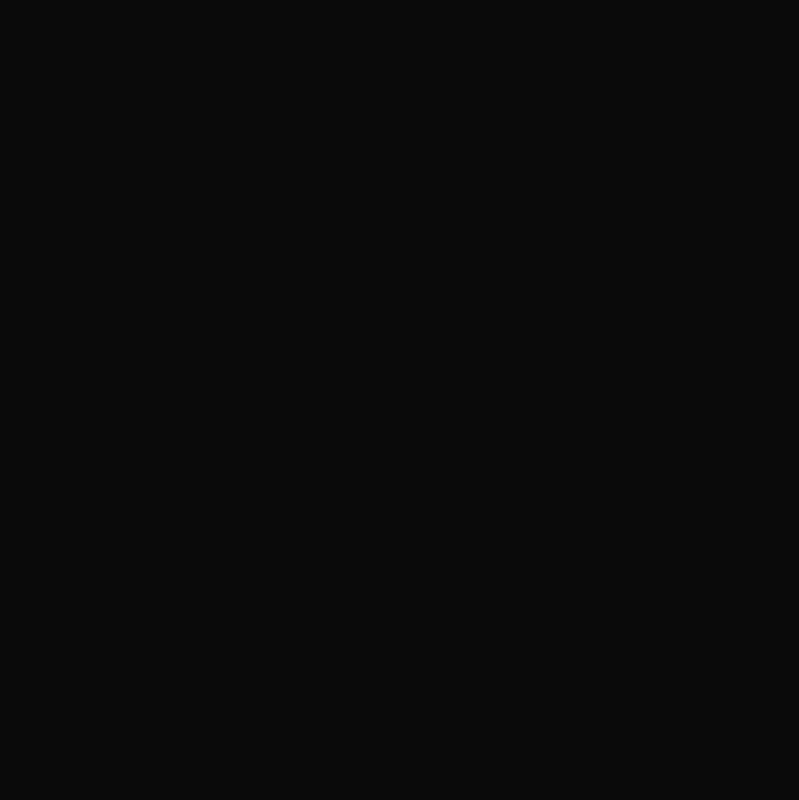
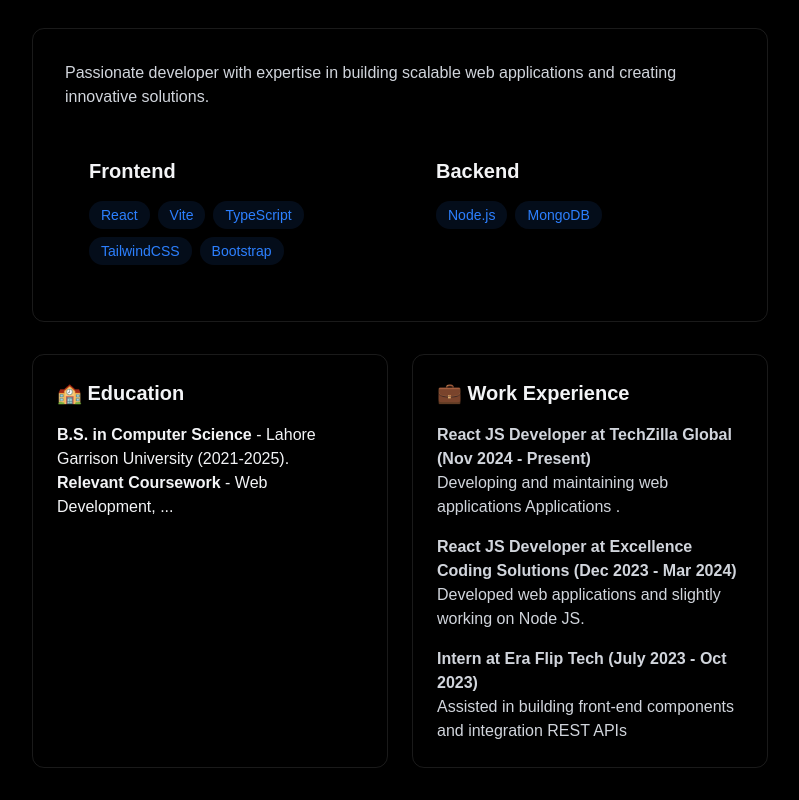
Before and after one commit to ShahbazNadeem/Shahbaz-Portfolio, a React (Vite) app: page / in a window 1280 px wide. Shown: the part 920-1720 px from the top of the page, without its empty margins (240-1039 px from the left). Before the commit the page ends 800 px from the top, so only its background shows below. Built offline with nearby package versions, Linux system fonts and the light colour scheme.

Commit message:
home and about page completed

```diff
--- a/src/App.jsx
+++ b/src/App.jsx
@@ -4,6 +4,8 @@ import { LoadingScreen } from './components/LoadingScreen'
 import Navbar from './components/Navbar';
 import MobileMenu from './components/MobileMenu';
 import Home from './components/sections/Home';
+import About from './components/sections/About';
+import Projects from './components/sections/Projects';
 
 function App() {
 
@@ -18,6 +20,8 @@ function App() {
         <Navbar menuOpen={menuOpen} setMenuOpen={setMenuOpen} />
         <MobileMenu menuOpen={menuOpen} setMenuOpen={setMenuOpen} />
         <Home/>
+        <About/>
+        <Projects />
       </div>
 
     </>
--- a/src/components/sections/About.jsx
+++ b/src/components/sections/About.jsx
@@ -0,0 +1,98 @@
+import React from 'react'
+
+const About = () => {
+    const frontendSkills = [
+        "React",
+        "Vite",
+        "TypeScript",
+        "TailwindCSS",
+        "Bootstrap",
+    ];
+    const backendSkills = ["Node.js", "MongoDB"];
+    return (
+        <section id='about' className='min-h-screen flex items-center justify-center py-20'>
+            <div className="max-w-3xl mx-auto px-4">
+                <h2 className='text-3xl font-bold mb-8 bg-gradient-to-r from-blue-500 to-cyan-400 bg-clip-text text-transparent text-center'>About Me</h2>
+
+                <div className=" rounded-xl p-8 border-white/10 border hover:-translate-y-1 transition-all">
+                    <p className='text-gray-300 mb-6'>Passionate developer with expertise in building scalable web applications and creating innovative solutions.</p>
+
+                    <div className="grid grid-cols-1 md:grid-cols-2 gap-6">
+                        <div className="rounded-xl p-6 hover:-translate-y-1 transition-all">
+                            <h3 className='text-xl font-bold mb-4'>Frontend</h3>
+                            <div className="flex flex-wrap gap-2">
+                                {frontendSkills.map((tech, key) => (
+                                    <span key={key} className="bg-blue-500/10 text-blue-500 py-1 px-3 rounded-full text-sm :bg-blue-500/20  transition">
+                                        {tech}
+                                    </span>
+                                ))}
+                            </div>
+                        </div>
+                        <div className="rounded-xl p-6 hover:-translate-y-1 transition-all">
+                            <h3 className='text-xl font-bold mb-4'>Backend</h3>
+                            <div className="flex flex-wrap gap-2">
+                                {backendSkills.map((tech, key) => (
+                                    <span key={key} className="bg-blue-500/10 text-blue-500 py-1 px-3 rounded-full text-sm :bg-blue-500/20  transition">
+                                        {tech}
+                                    </span>
+                                ))}
+                            </div>
+                        </div>
+
+                    </div>
+                </div>
+
+                <div className="grid grid-cols-1 md:grid-cols-2 gap-6 mt-8">
+                    <div className="p-6 rounded-xl border-white/10 border hover:-translate-y-1 transition-all">
+                        <h3 className="text-xl font-bold mb-4"> 🏫 Education </h3>
+                        <ul>
+                            <li>
+                                <strong> B.S. in Computer Science </strong> - Lahore Garrison University
+                                (2021-2025).
+                            </li>
+                            <li>
+                                <strong>Relevant Coursework</strong> - Web Development,  ...
+                            </li>
+                        </ul>
+                    </div>
+                    <div className="p-6 rounded-xl border-white/10 border hover:-translate-y-1 transition-all">
+                        <h3 className="text-xl font-bold mb-4"> 💼 Work Experience </h3>
+                        <div className="space-y-4 text-gray-300">
+                            <div>
+                                <h4 className="font-semibold">
+                                    React JS Developer at TechZilla Global (Nov 2024 - Present)
+                                </h4>
+                                <p>
+                                    Developing and maintaining web applications Applications .
+                                </p>
+                            </div>
+
+                            <div>
+                                <h4 className="font-semibold">
+                                    React JS Developer at Excellence Coding Solutions (Dec 2023 - Mar 2024)
+                                </h4>
+                                <p>
+                                    Developed web applications and slightly working on Node JS.
+                                </p>
+                            </div>
+
+                            <div>
+                                <h4 className="font-semibold">
+                                    Intern at Era Flip Tech (July 2023 - Oct 2023)
+                                </h4>
+                                <p>
+                                    Assisted in building front-end components and integration
+                                    REST APIs
+                                </p>
+                            </div>
+
+                        </div>
+                    </div>
+                </div>
+            </div>
+
+        </section>
+    )
+}
+
+export default About
--- a/src/components/sections/Home.jsx
+++ b/src/components/sections/Home.jsx
@@ -4,7 +4,7 @@ const Home = () => {
     return (
         <section id='home' className='min-h-screen flex items-center justify-center relative'>
             <div className="text-center z-10 px-4">
-                <h1 className='text-3xl sm:text-5xl md:text-7xl font-bold mb-6 bg-gradient-to-r from-blue-500 to-purple-600 bg-clip-text text-transparent leading-right'>
+                <h1 className='text-3xl sm:text-5xl md:text-7xl font-bold mb-6 bg-gradient-to-r from-blue-500 to-cyan-400 bg-clip-text text-transparent leading-right'>
                     Hi, I'am Shahbaz
                 </h1>
                 <p className='text-gray-400 text-lg mb-8 max-w-lg mx-auto'>
@@ -13,11 +13,11 @@ const Home = () => {
                     exceptional performance and a delightful user experience.
                 </p>
                 <div className="flex justify-center space-x-4">
-                    <a href="#projects" className="bg-blue-500 text-white py-3 px-6 rounded font-medium transition relative hover:shadow-[0_0_15px_rgba(59,130,246,0.4)]">
+                    <a href="#projects" className="bg-blue-500 text-white py-3 px-6 rounded font-medium relative transition-all duration-200 hover:-translate-y-0.5">
                         View Projects
                     </a>
-                    <a href="#projects" className="bg-blue-500 text-white py-3 px-6 rounded font-medium transition relative hover:shadow-[0_0_15px_rgba(59,130,246,0.4)]">
-                        Contact
+                    <a href="#contact" className="border border-blue-500/50 text-blue-500 py-3 px-6 rounded font-medium transition-all duration-200 hover:-translate-y-0.5 hover:shadow-[0_0_15px_rgba(59, 130, 246, 0.2)] hover:bg-blue-500/10">
+                        Contact Me
                     </a>
 
                 </div>
--- a/src/components/sections/Projects.jsx
+++ b/src/components/sections/Projects.jsx
@@ -0,0 +1,13 @@
+import React from 'react'
+
+const Projects = () => {
+  return (
+    <section id='project' className='min-h-screen flex items-center justify-center py-20'>
+        <div className="max-w-5xl mx-auto px-4">
+            <h2 className='text-3xl font-bold mb-8 bg-gradient-to-r from-blue-500 to-cyan-400 bg-clip-text text-transparent text-center'>Featured Projects</h2>
+        </div>
+    </section>
+  )
+}
+
+export default Projects
--- a/src/index.css
+++ b/src/index.css
@@ -41,4 +41,22 @@ body {
   }
 }
 
+/* scroll bar */
+::-webkit-scrollbar {
+  width: 8px;
+}
+
+::-webkit-scrollbar-track {
+  background: #e5e7eb00;
+}
+
+::-webkit-scrollbar-thumb {
+  background: #3b82f6;
+  border-radius: 5px;
+}
+
+::-webkit-scrollbar-thumb:hover {
+  background: #2563eb;
+}
+
 /* custom buttons */
```
Also changed, not shown: 1 other file (tests, documents, lock files or other folders).
